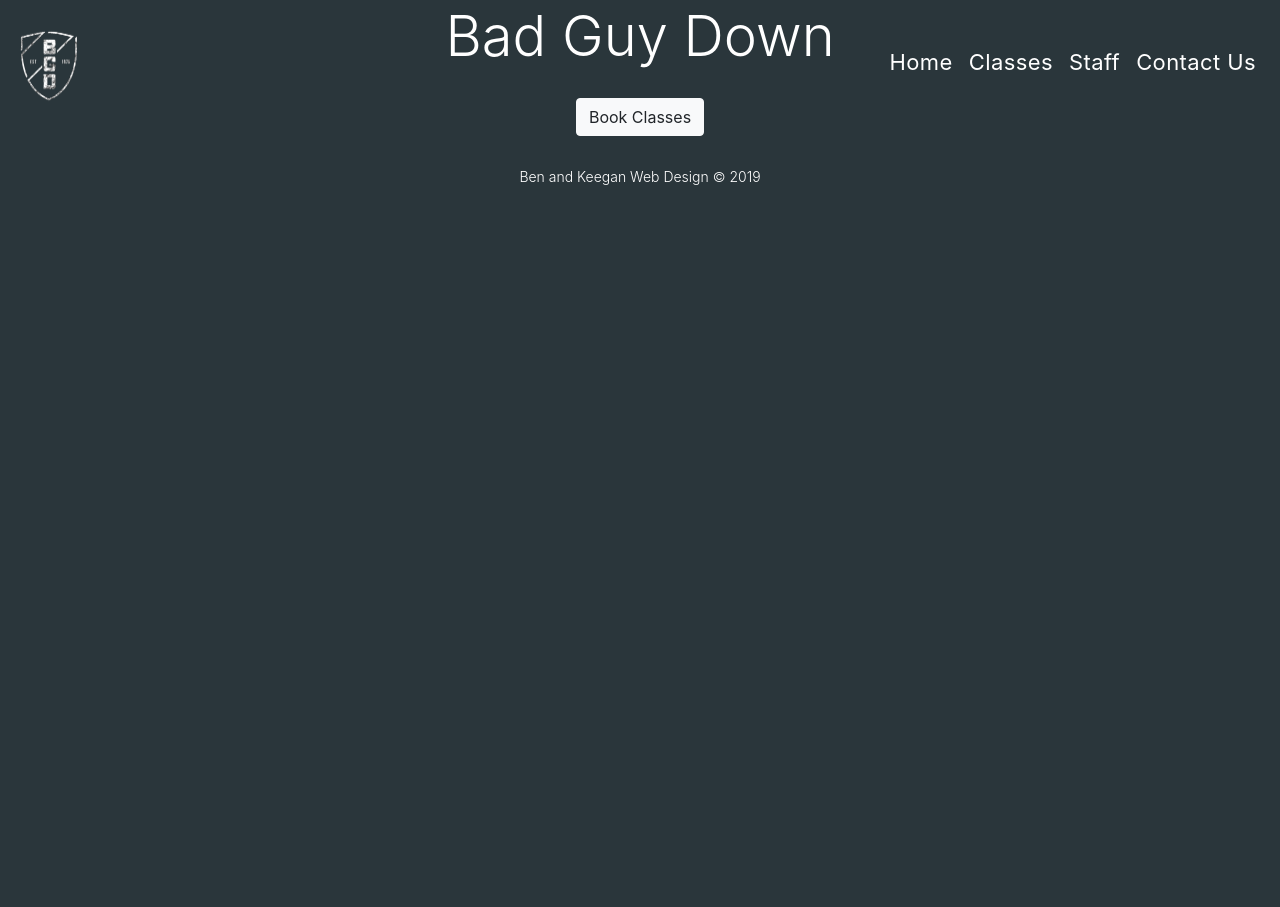
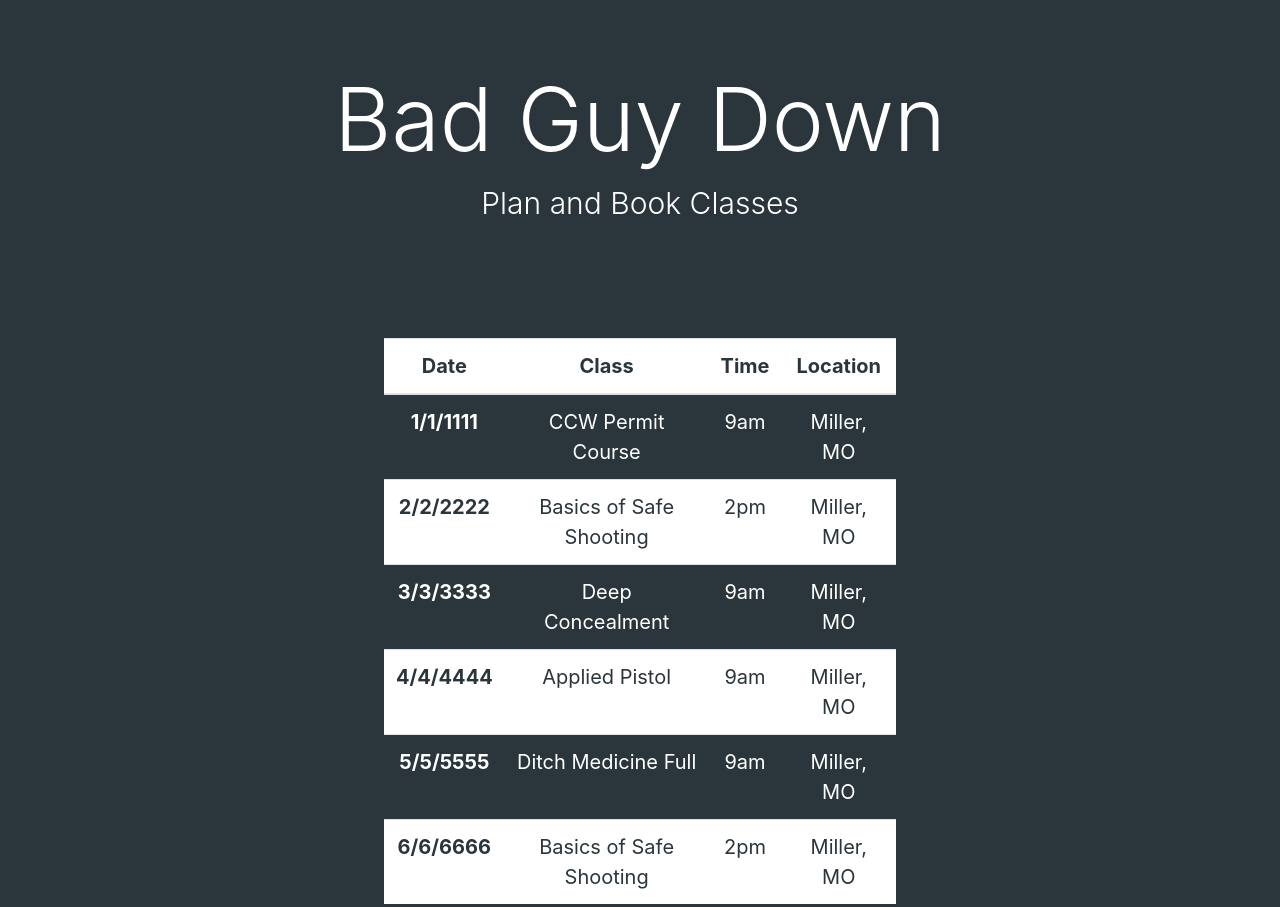
Before and after one commit to keegan266/BadGuysDown, a plain HTML site: page classes.html in a window 1280 px wide. Shown: the part 147-1054 px from the top of the page. Before the commit the page ends 800 px from the top, so only its background shows below. Drawn offline with nearby package versions, Linux system fonts and the light colour scheme.

Commit message:
Worked on Classes page

```diff
--- a/classes.html
+++ b/classes.html
@@ -36,10 +36,69 @@
             </nav>
         </div>
 
+        <div class="jumbotron-container">
+            <div class="jumbotron jumbotron-fluid">
+                <div class="container text-center">
+                    <h1 class="display-2">Bad Guy Down</h1>
+                    <p class="lead">Plan and Book Classes</p>
+                </div>
+            </div>
+        </div>
+
+        <div class="table-container text-center">
+            <table class="table">
+                <thead>
+                    <tr class="colored">
+                        <th scope="col">Date</th>
+                        <th scope="col">Class</th>
+                        <th scope="col">Time</th>
+                        <th scope="col">Location</th>
+                    </tr>
+                </thead>
+                <tbody>
+                    <tr>
+                        <th scope="row">1/1/1111</th>
+                        <td>CCW Permit Course</td>
+                        <td>9am</td>
+                        <td>Miller, MO</td>
+                    </tr>
+                    <tr class="colored">
+                        <th scope="row">2/2/2222</th>
+                        <td>Basics of Safe Shooting</td>
+                        <td>2pm</td>
+                        <td>Miller, MO</td>
+                    </tr>
+                    <tr>
+                        <th scope="row">3/3/3333</th>
+                        <td>Deep Concealment</td>
+                        <td>9am</td>
+                        <td>Miller, MO</td>
+                    </tr>
+                    <tr class="colored">
+                        <th scope="row">4/4/4444</th>
+                        <td>Applied Pistol</td>
+                        <td>9am</td>
+                        <td>Miller, MO</td>
+                    </tr>
+                    <tr>
+                        <th scope="row">5/5/5555</th>
+                        <td>Ditch Medicine Full</td>
+                        <td>9am</td>
+                        <td>Miller, MO</td>
+                    </tr>
+                    <tr class="colored">
+                        <th scope="row">6/6/6666</th>
+                        <td>Basics of Safe Shooting</td>
+                        <td>2pm</td>
+                        <td>Miller, MO</td>
+                    </tr>
+                </tbody>
+            </table>
+        </div>
 
         <footer class="text-center">
             <h1 class="display-4">Bad Guy Down</h1>
-            <button type="button" class="btn btn-light">Book Classes</button>
+            <button type="button" class="btn btn-light"><a style="color: #2a363b !important;" href="https://www.vagaro.com/badguydowntraining/classes?fbclid=IwAR1PfVunBiQ3Q4nabPgcXvqK_A6HH1zWyyJSUwXIPzI6vWVzUP1MEJxB_UI&ig_fbb=true" target="_blank">Book Classes</a></button>
             <p class="copyright lead">Ben and Keegan Web Design &copy; 2019</p>
         </footer>
         <!-- Optional JavaScript -->
--- a/styles.css
+++ b/styles.css
@@ -5,6 +5,11 @@ body {
 a {
     font-size: 22px;
     color: white !important;
+    text-decoration: none;
+}
+
+a:hover {
+    text-decoration: none;
 }
 
 /*navbar css*/
@@ -39,6 +44,10 @@ a {
 .jumbotron {
     color: white;
     background-color: #2a363b;
+}
+
+.jumbotron-container {
+    padding-top: 150px;
 }
 
 .lead {
@@ -122,3 +131,25 @@ button {
 }
 
 /*footer css end*/
+
+/*table css*/
+
+tr {
+    color: white;
+}
+
+table {
+    text-align: center !important;
+    font-size: 20px;
+}
+
+.table-container {
+    padding: 0 30%;
+}
+
+.colored {
+    background-color: white;
+    color: #2a363b;
+}
+
+/*table css end*/
```
Also changed, not shown: index.html (+17 -7 lines).
